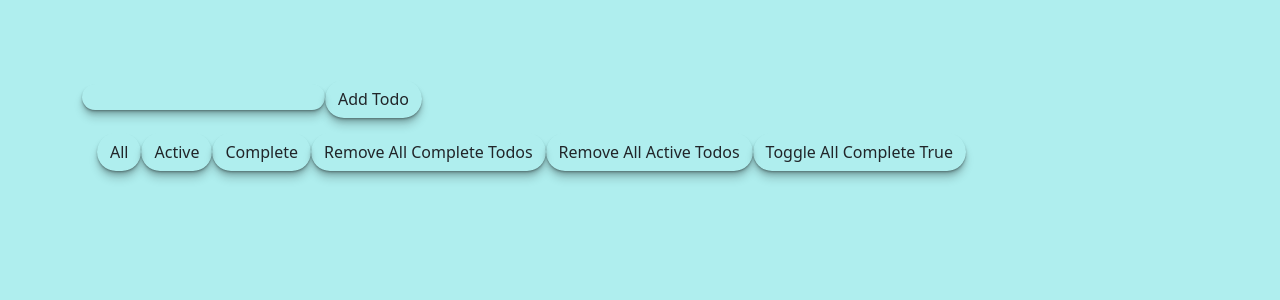
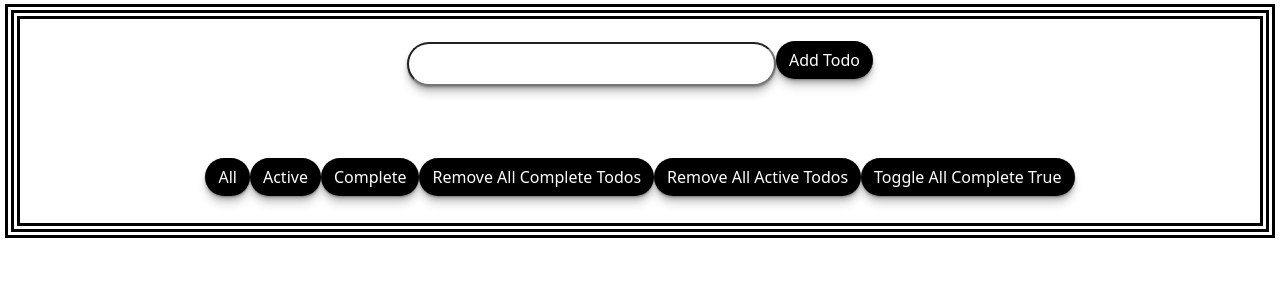
Before and after one commit to Rama77o/ToDoList, a React (Create React App) app: page / in a window 1280 px wide. Shown: the top 300 px of the page. Built offline with nearby package versions, Linux system fonts and the light colour scheme.

Commit message:
Update App.css

```diff
--- a/src/App.css
+++ b/src/App.css
@@ -1,25 +1,35 @@
 body {
-    background-color: #afeeee;
-    color: black;
+    /* background-color: #afeeee;
+    color: black; */
+    font-size: 3rem;
+    box-shadow: black 0px 0px 0px 3px, white 0px 0px 0px 6px, black 0px 0px 0px 9px, white 0px 0px 0px 12px, black 0px 0px 0px 15px;
+    margin: 0 20px;
 }
 
 .App {
-    margin-top: 80px;
+    display: flex;
+    justify-content: center;
+    align-items: center;
+    flex-direction: column;
+    gap: 30px;
+    margin-top: 19px;
 }
 .btn {
     box-shadow: 0 1px 1px rgba(0,0,0,0.15), 0 2px 2px rgba(0,0,0,0.15), 0 4px 4px rgba(0,0,0,0.15), 0 8px 8px rgba(0,0,0,0.15);
     border-radius: 40px;
     text-transform: capitalize;
+    color: white;
+    background-color: black
 }
 
 input {
-    border: none;
+    /* border: none; */
     outline: none;
-    color: black;
-    background-color: #afeeee;
+    /* color: black;
+    background-color: #afeeee; */
     box-shadow: 0 1px 1px rgba(0,0,0,0.15), 0 2px 2px rgba(0,0,0,0.15), 0 4px 4px rgba(0,0,0,0.15), 0 8px 8px rgba(0,0,0,0.15);
     border-radius: 40px;
-    padding-left: 10px;
+    font-size: 25px;
 }
 
 .todo {
```
